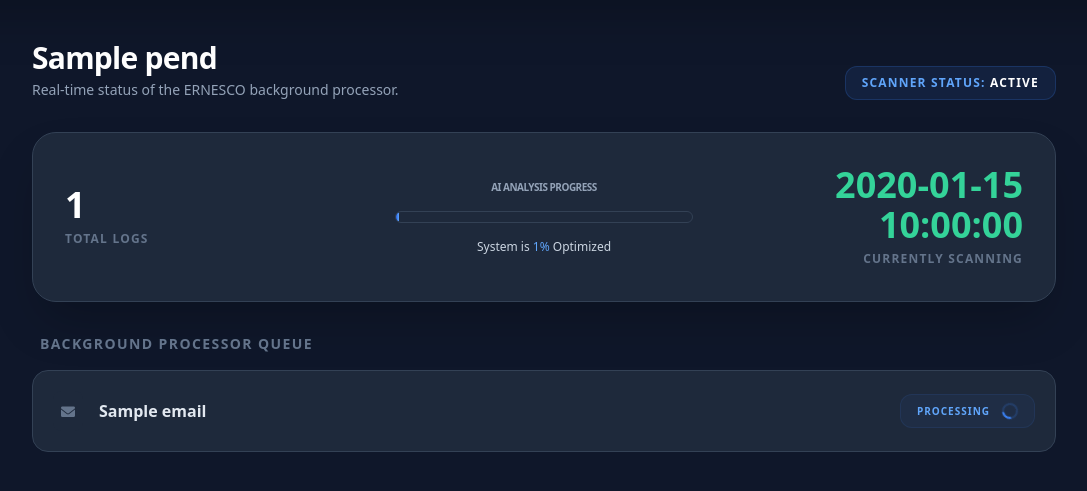
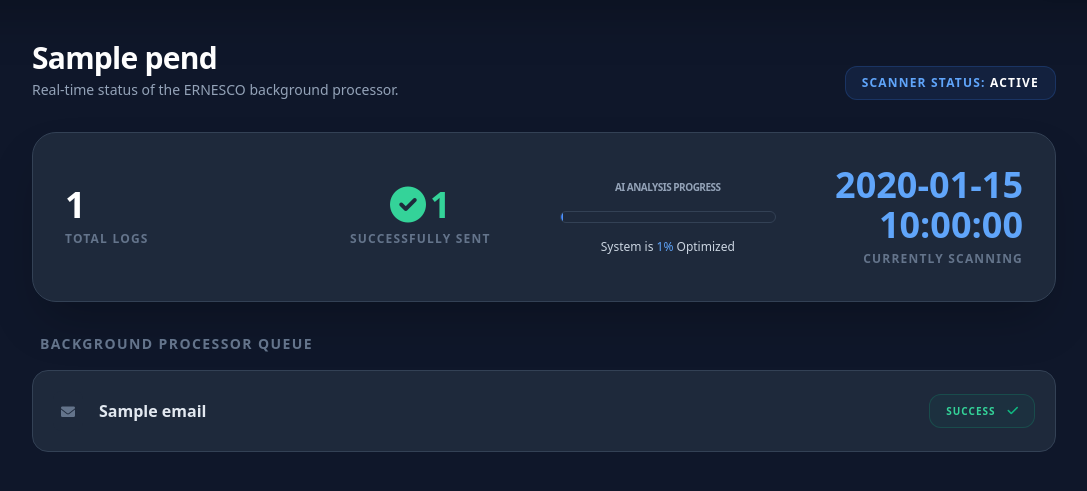
Before and after one commit to Ernestersty/ernes-co3AI, a Python web app: template templates/pending_actions.html in a window 1280 px wide. Shown: the part 73-564 px from the top of the page, without its empty margins (96-1183 px from the left). Run offline with Jinja, Linux system fonts and the light colour scheme; the template is opened without the code that fills it: most values are stand-ins (such as "Sample title", 1, 10 or a date in 2020); some libraries are stand-ins or nearby versions.

Commit message:
Update pending_actions.html

```diff
--- a/templates/pending_actions.html
+++ b/templates/pending_actions.html
@@ -16,11 +16,18 @@
     </div>
 
     <div class="bg-[#1e293b] p-8 rounded-3xl shadow-2xl border border-slate-700">
-        <div class="grid grid-cols-1 md:grid-cols-3 gap-8 items-center">
+        <div class="grid grid-cols-1 md:grid-cols-4 gap-8 items-center">
 
             <div class="text-center md:text-left space-y-1">
                 <span class="block text-4xl font-black text-white">{{ count }}</span>
                 <span class="text-xs font-bold text-slate-500 uppercase tracking-widest">Total Logs</span>
+            </div>
+
+            <div class="text-center space-y-1">
+                <span class="block text-4xl font-black text-emerald-400">
+                    <i class="fas fa-check-circle mr-1"></i>{{ sent_count }}
+                </span>
+                <span class="text-xs font-bold text-slate-500 uppercase tracking-widest">Successfully Sent</span>
             </div>
 
             <div class="space-y-4">
@@ -33,7 +40,7 @@
             </div>
 
             <div class="text-center md:text-right space-y-1">
-                <span class="block text-4xl font-black text-emerald-400">{{ working_on }}</span>
+                <span class="block text-4xl font-black text-blue-400">{{ working_on }}</span>
                 <span class="text-xs font-bold text-slate-500 uppercase tracking-widest">Currently Scanning</span>
             </div>
 
@@ -54,9 +61,14 @@
                         <span class="font-bold text-slate-200">{{ email.subject }}</span>
                     </div>
 
-                    <div class="flex items-center gap-3 bg-blue-500/5 px-4 py-2 rounded-xl border border-blue-500/10">
-                        <span class="text-[10px] font-black text-blue-400 uppercase tracking-widest">Processing</span>
-                        <div class="w-4 h-4 border-2 border-blue-500/20 border-t-blue-500 rounded-full animate-spin"></div>
+                    <div class="flex items-center gap-3 {% if email.status == 'SENT' %}bg-emerald-500/5 border-emerald-500/20{% else %}bg-blue-500/5 border-blue-500/10{% endif %} px-4 py-2 rounded-xl border">
+                        {% if email.status == 'SENT' %}
+                            <span class="text-[10px] font-black text-emerald-400 uppercase tracking-widest">Success</span>
+                            <i class="fas fa-check text-emerald-500 text-xs"></i>
+                        {% else %}
+                            <span class="text-[10px] font-black text-blue-400 uppercase tracking-widest">Processing</span>
+                            <div class="w-4 h-4 border-2 border-blue-500/20 border-t-blue-500 rounded-full animate-spin"></div>
+                        {% endif %}
                     </div>
                 </div>
                 {% endfor %}
```
